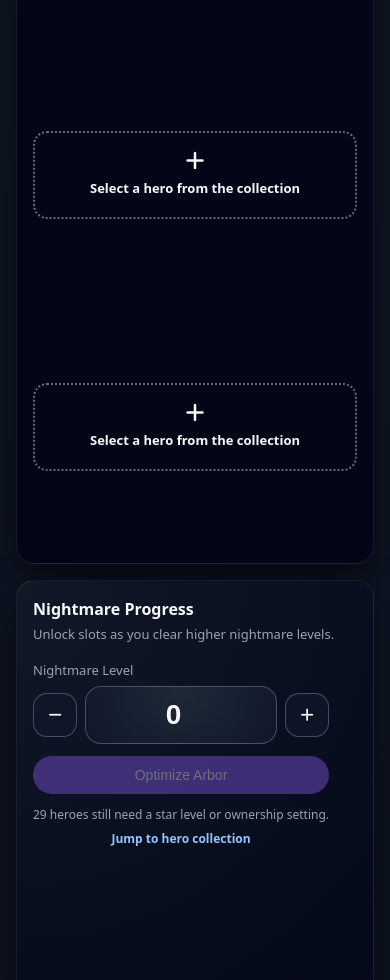
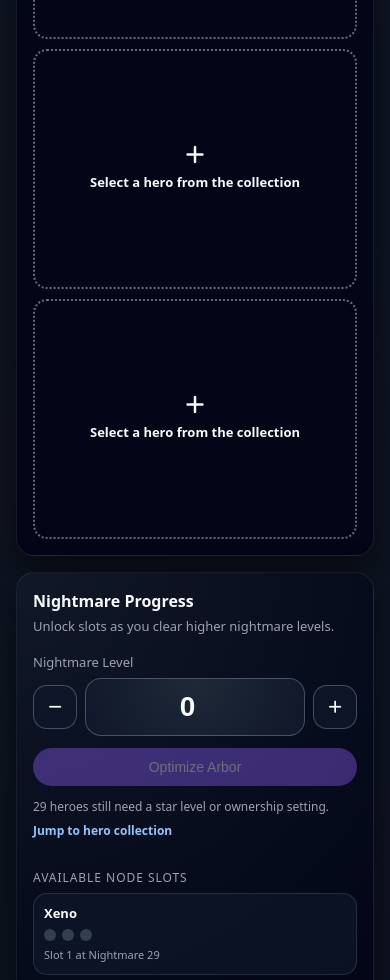
Before and after one commit to sahagin-dazs/wd-akashic-arbor-calc, a Vue app: page / in a window 390 px wide. Shown: the part 1020-2000 px from the top of the page. Built offline with nearby package versions, Linux system fonts and the light colour scheme.

Commit message:
more mobile changes

```diff
--- a/src/components/SettingsPanel.vue
+++ b/src/components/SettingsPanel.vue
@@ -1,5 +1,5 @@
 <script setup lang="ts">
-import { computed } from "vue";
+import { computed, onBeforeUnmount } from "vue";
 import {
   getNodeStatuses,
   NODE_TREE_LAYOUT,
@@ -49,6 +49,56 @@ function adjustNightmareLevel(delta: number) {
   const clamped = Math.max(0, Math.min(999, next));
   emit("update:nightmareLevel", clamped);
 }
+
+let stepperTimeout: number | null = null;
+let stepperInterval: number | null = null;
+let suppressClick = false;
+
+function clearSteppers() {
+  if (stepperTimeout !== null) {
+    window.clearTimeout(stepperTimeout);
+    stepperTimeout = null;
+  }
+  if (stepperInterval !== null) {
+    window.clearInterval(stepperInterval);
+    stepperInterval = null;
+  }
+}
+
+function startStepper(delta: number, event: PointerEvent) {
+  event.preventDefault();
+  suppressClick = true;
+  adjustNightmareLevel(delta);
+  clearSteppers();
+  stepperTimeout = window.setTimeout(() => {
+    stepperInterval = window.setInterval(() => {
+      adjustNightmareLevel(delta);
+    }, 200);
+  }, 350);
+}
+
+function stopStepper() {
+  clearSteppers();
+  if (suppressClick) {
+    window.setTimeout(() => {
+      suppressClick = false;
+    }, 0);
+  }
+}
+
+function onStepperClick(delta: number, event: MouseEvent) {
+  if (suppressClick) {
+    suppressClick = false;
+    event.preventDefault();
+    event.stopPropagation();
+    return;
+  }
+  adjustNightmareLevel(delta);
+}
+
+onBeforeUnmount(() => {
+  clearSteppers();
+});
 </script>
 
 <template>
@@ -69,7 +119,11 @@ function adjustNightmareLevel(delta: number) {
             <button
               type="button"
               class="stepper-btn"
-              @click="adjustNightmareLevel(-1)"
+              @pointerdown="startStepper(-1, $event)"
+              @pointerup="stopStepper"
+              @pointercancel="stopStepper"
+              @pointerleave="stopStepper"
+              @click="onStepperClick(-1, $event)"
               aria-label="Decrease nightmare level"
             >
               <i class="fa-solid fa-minus" aria-hidden="true"></i>
@@ -85,7 +139,11 @@ function adjustNightmareLevel(delta: number) {
             <button
               type="button"
               class="stepper-btn"
-              @click="adjustNightmareLevel(1)"
+              @pointerdown="startStepper(1, $event)"
+              @pointerup="stopStepper"
+              @pointercancel="stopStepper"
+              @pointerleave="stopStepper"
+              @click="onStepperClick(1, $event)"
               aria-label="Increase nightmare level"
             >
               <i class="fa-solid fa-plus" aria-hidden="true"></i>
--- a/src/styles.css
+++ b/src/styles.css
@@ -561,7 +561,7 @@ body {
 .lineup-row {
   display: flex;
   flex-wrap: wrap;
-  gap: 12px;
+  gap: 10px;
 }
 
 .lineup-hint {
@@ -583,7 +583,7 @@ body {
   flex: 1 1 240px;
   min-width: 240px;
   max-width: 320px;
-  min-height: 220px;
+  min-height: 200px;
   border-radius: 16px;
   border: 1px dashed var(--border-soft);
   background: rgba(15, 23, 42, 0.6);
@@ -601,14 +601,29 @@ body {
   border-style: solid;
 }
 
+.lineup-slot.slot-empty-shell {
+  background: transparent;
+  border: none;
+  padding: 0;
+  min-height: 0;
+  display: flex;
+}
+
 .lineup-slot-empty {
   color: rgba(255, 255, 255, 0.8);
-  margin: auto;
+  margin: 0;
   font-size: 13px;
   border: 2px dotted rgba(255, 255, 255, 0.4);
   border-radius: 14px;
   padding: 16px;
   width: 100%;
+  display: flex;
+  flex-direction: column;
+  gap: 8px;
+  align-items: center;
+  justify-content: center;
+  flex: 1;
+  min-height: 100%;
 }
 
 .empty-slot-link {
@@ -719,11 +734,21 @@ body {
 
 @media (max-width: 820px) {
   .settings-row {
-    gap: 12px;
+    gap: 10px;
+    flex-direction: column;
   }
 
   .slot-summary-panel {
     width: 100%;
+    min-width: 0;
+  }
+
+  .nightmare-column {
+    width: 100%;
+  }
+
+  .lineup-slot {
+    min-height: 170px;
   }
 }
 
@@ -736,14 +761,7 @@ body {
     width: 100%;
     min-width: 0;
     max-width: 100%;
-    min-height: 190px;
-  }
-
-  .lineup-slot.slot-empty-shell {
-    background: transparent;
-    border: none;
-    padding: 0;
-    min-height: 0;
+    min-height: 160px;
   }
 
   .lineup-slot-empty {
@@ -793,7 +811,7 @@ body {
 }
 
 .nightmare-column {
-  flex: 1 1 260px;
+  flex: 1 1 200px;
   display: flex;
   flex-direction: column;
   gap: 12px;
@@ -823,10 +841,16 @@ body {
 }
 
 .settings-hint {
-  flex: 1 1 240px;
+  flex: 0 1 10px;
   font-size: 12px;
   color: var(--text-muted);
-  text-align: center;
+  text-align: left;
+  display: flex;
+  flex-direction: column;
+  gap: 6px;
+  width: auto;
+  max-width: 420px;
+  align-items: flex-start;
 }
 
 .settings-hint p {
@@ -887,6 +911,7 @@ body {
   display: inline-flex;
   align-items: center;
   justify-content: center;
+  touch-action: manipulation;
 }
 
 .stepper-btn i {
@@ -905,6 +930,11 @@ body {
   .nightmare-input {
     width: 100%;
     min-width: 0;
+  }
+
+  .settings-hint {
+    width: 100%;
+    max-width: 100%;
   }
 
   .slot-summary-panel {
```
